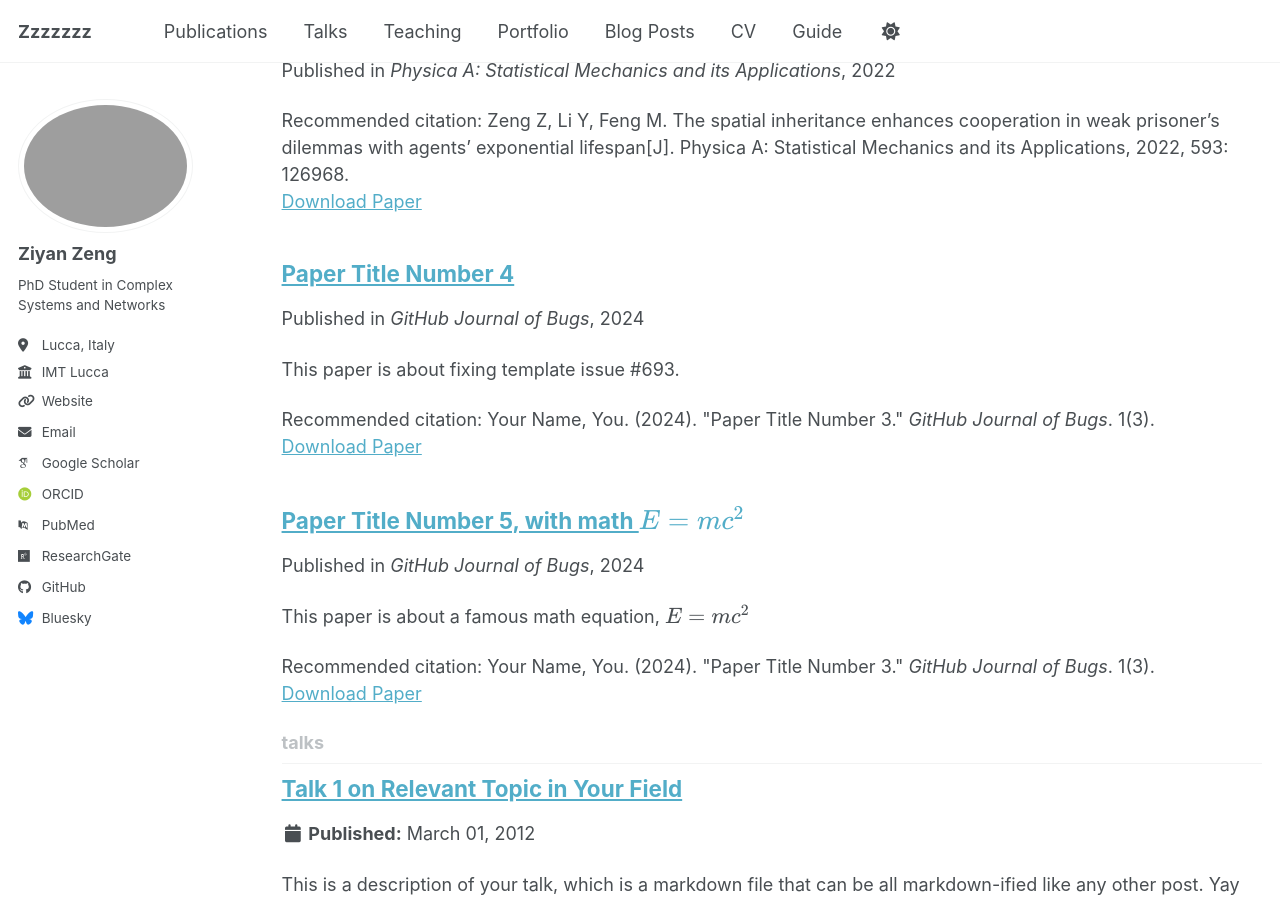
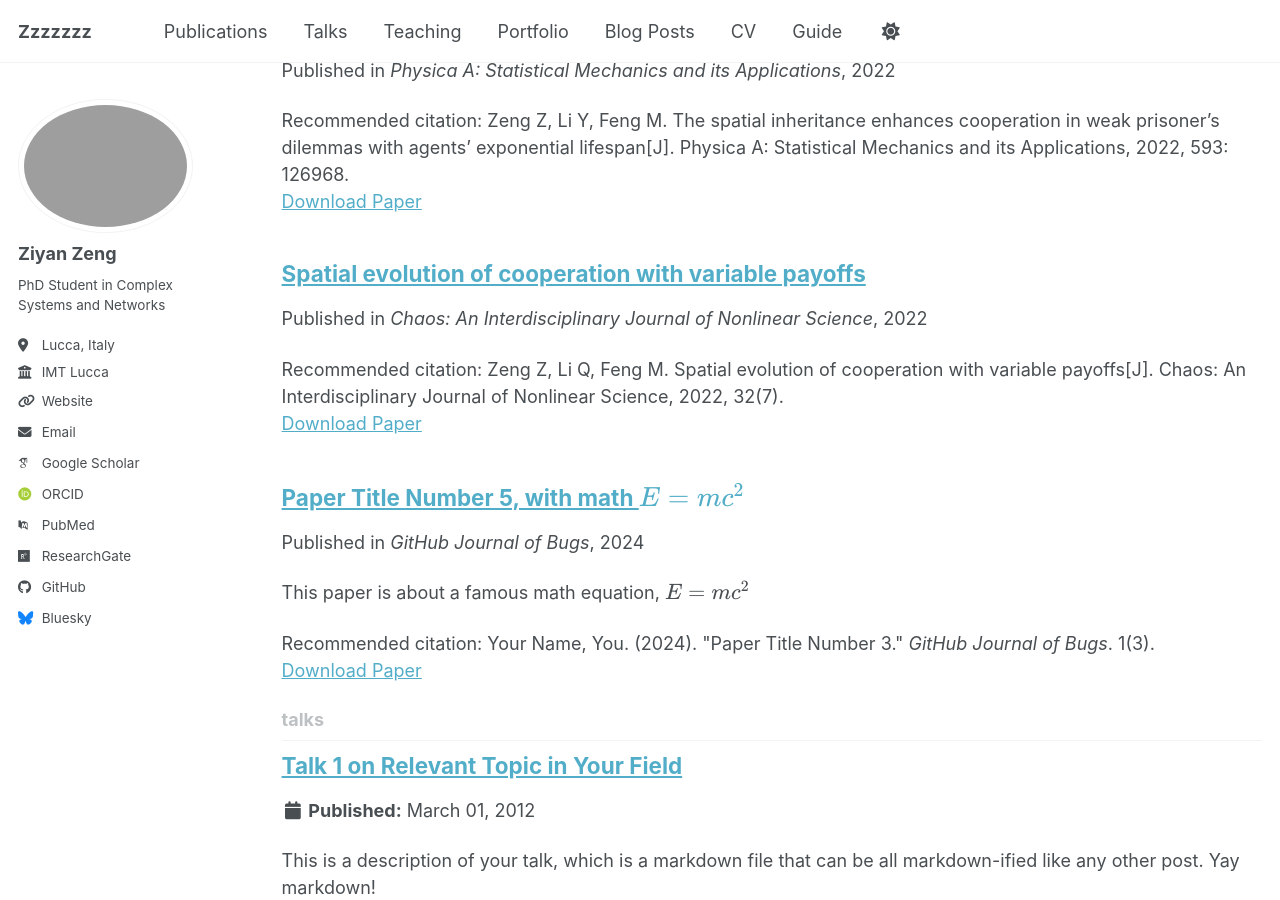
Before and after one commit to ziyanzeng-net/ziyanzeng-net.github.io, a Jekyll site: the page built from _pages/collection-archive.html, in a window 1280 px wide and 900 px high, scrolled down 1444 px. Built offline with Jekyll 4.4.1, drawn with Linux system fonts in a browser that asks for light colours; some web fonts are replaced; a script bundle is joined from its source files by our own code; library files that are not in the unit come from our copies.

Commit message:
Update 2024-02-17-paper-title-number-4.md

```diff
--- a/_publications/2024-02-17-paper-title-number-4.md
+++ b/_publications/2024-02-17-paper-title-number-4.md
@@ -1,13 +1,10 @@
 ---
-title: "Paper Title Number 4"
+title: "Spatial evolution of cooperation with variable payoffs"
 collection: publications
-category: conferences
-permalink: /publication/2024-02-17-paper-title-number-4
-excerpt: 'This paper is about fixing template issue #693.'
-date: 2024-02-17
-venue: 'GitHub Journal of Bugs'
-paperurl: 'https://academicpages.github.io/files/paper3.pdf'
-citation: 'Your Name, You. (2024). &quot;Paper Title Number 3.&quot; <i>GitHub Journal of Bugs</i>. 1(3).'
+category: manuscript
+permalink: https://pubs.aip.org/aip/cha/article-abstract/32/7/073118/2835896/Spatial-evolution-of-cooperation-with-variable?redirectedFrom=fulltext
+date: 2022-7-1
+venue: 'Chaos: An Interdisciplinary Journal of Nonlinear Science'
+paperurl: 'https://pubs.aip.org/aip/cha/article-abstract/32/7/073118/2835896/Spatial-evolution-of-cooperation-with-variable?redirectedFrom=fulltext'
+citation: 'Zeng Z, Li Q, Feng M. Spatial evolution of cooperation with variable payoffs[J]. Chaos: An Interdisciplinary Journal of Nonlinear Science, 2022, 32(7).'
 ---
-
-The contents above will be part of a list of publications, if the user clicks the link for the publication than the contents of section will be rendered as a full page, allowing you to provide more information about the paper for the reader. When publications are displayed as a single page, the contents of the above "citation" field will automatically be included below this section in a smaller font.
```
